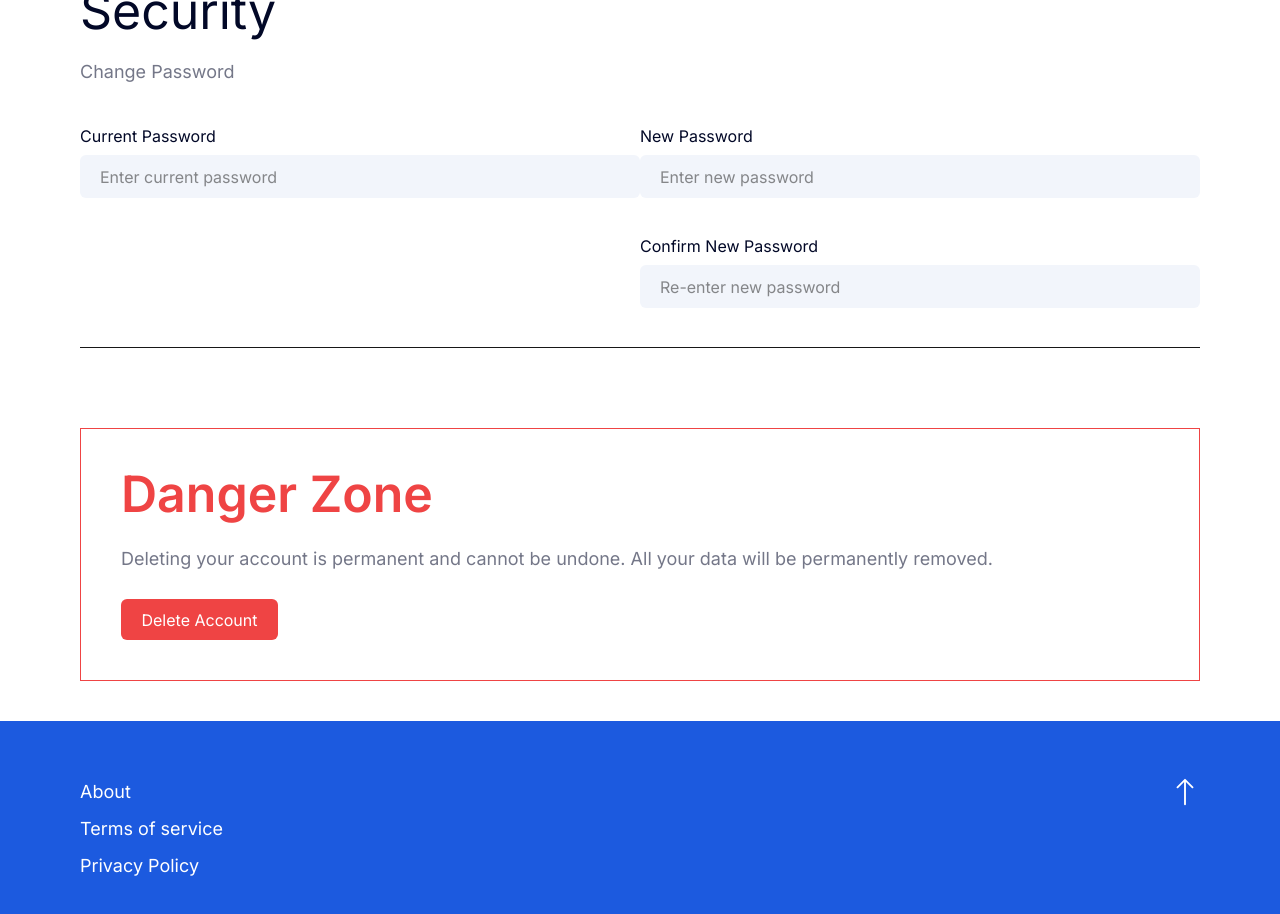
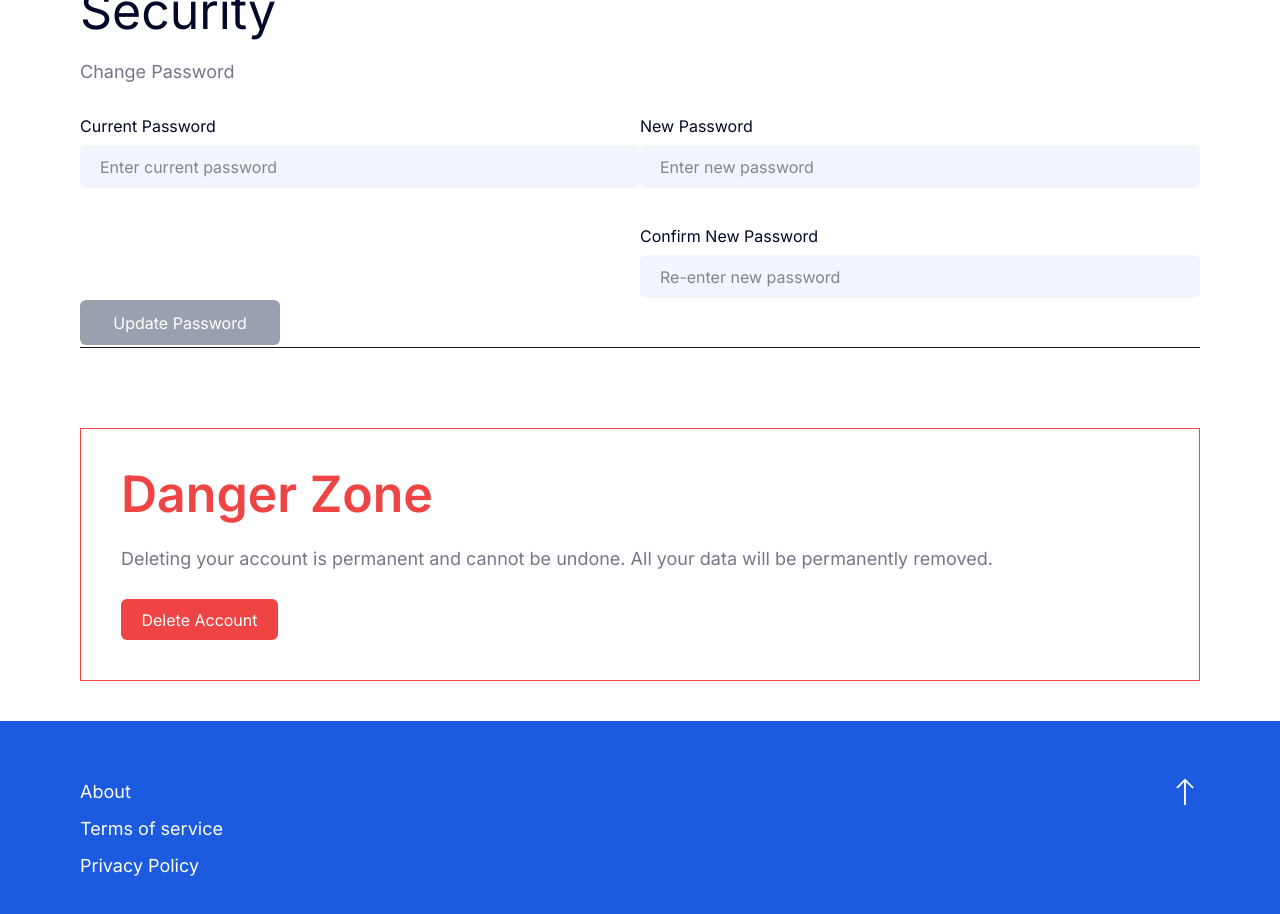
Before and after one commit to orikuOlarotimi/swift, a Next.js app: page /profile in a window 1280 px wide. Shown: the part 936-1850 px from the top of the page. Built offline with nearby package versions, Linux system fonts and the light colour scheme; no server answers.

Commit message:
fixed the creation of new password part

```diff
--- a/src/components/profileComponents/profilePasswordForm.tsx
+++ b/src/components/profileComponents/profilePasswordForm.tsx
@@ -1,12 +1,72 @@
-"use client"
-import React, { useState } from 'react'
+"use client";
+import React, { useState } from "react";
+import toast from "react-hot-toast";
+import axios from "axios";
 
 const profilePasswordForm = () => {
   const [currentPassword, setCurrentPassword] = useState("");
   const [newPassword, setNewPassword] = useState("");
   const [confirmNewPassword, setConfirmNewPassword] = useState("");
+  const [loading, setLoading] = useState(false);
+
+    const isFormFilled =
+      currentPassword.trim() && newPassword.trim() && confirmNewPassword.trim();
+   const handleSubmit = async (e: React.FormEvent) => {
+     e.preventDefault();
+
+     // ✅ Frontend validations
+     if (!currentPassword || !newPassword || !confirmNewPassword) {
+       toast.error("All password fields are required");
+       return;
+     }
+
+     if (newPassword.length < 6) {
+       toast.error("New password must be at least 6 characters");
+       return;
+     }
+
+     if (newPassword !== confirmNewPassword) {
+       toast.error("New passwords do not match");
+       return;
+     }
+
+     try {
+       setLoading(true);
+
+       const formData = new FormData();
+       formData.append("OldPassword", currentPassword);
+       formData.append("NewPassword", newPassword);
+       formData.append("ConfirmPassword", confirmNewPassword);
+
+       const { data } = await axios.post(
+         `${process.env.NEXT_PUBLIC_API_BASE_URL}/profile/password`,
+         formData,
+         {
+           withCredentials: true,
+         }
+       );
+
+       if (!data?.success) {
+         throw new Error(data?.message || "Password update failed");
+       }
+
+       toast.success("Password updated successfully");
+
+       // ✅ Clear form after success
+       setCurrentPassword("");
+       setNewPassword("");
+       setConfirmNewPassword("");
+     } catch (err: any) {
+       toast.error(err?.response?.data?.message || "Unable to update password");
+     } finally {
+       setLoading(false);
+     }
+   };
   return (
-      <form className="flex flex-col w-full h-[220px] justify-between items-start">
+    <form
+      className="flex flex-col w-full h-[230px] justify-between items-start"
+      onSubmit={handleSubmit}
+    >
       <div className="flex w-full h-[180px] justify-between items-start">
         <div className="flex flex-col items-start justify-between h-[70px] w-[610px]">
           <label
@@ -61,6 +121,19 @@ const profilePasswordForm = () => {
           </div>
         </div>
       </div>
+      <button
+        type="submit"
+        disabled={!isFormFilled || loading}
+        className={`w-[200px] h-[45px] rounded-[6px] font-inter text-white cursor-pointer
+          ${
+            !isFormFilled || loading
+              ? "bg-gray-400 cursor-not-allowed"
+              : "bg-[#1C5ADF] hover:opacity-90"
+          }
+        `}
+      >
+        {loading ? "Updating..." : "Update Password"}
+      </button>
       <hr className="w-full bg-[#E5E5E5]"></hr>
       {/* <button
           type="submit"
@@ -71,6 +144,6 @@ const profilePasswordForm = () => {
         </button> */}
     </form>
   );
-}
+};
 
-export default profilePasswordForm
+export default profilePasswordForm;
```
Lines whose indentation alone changed are shown as unchanged.
